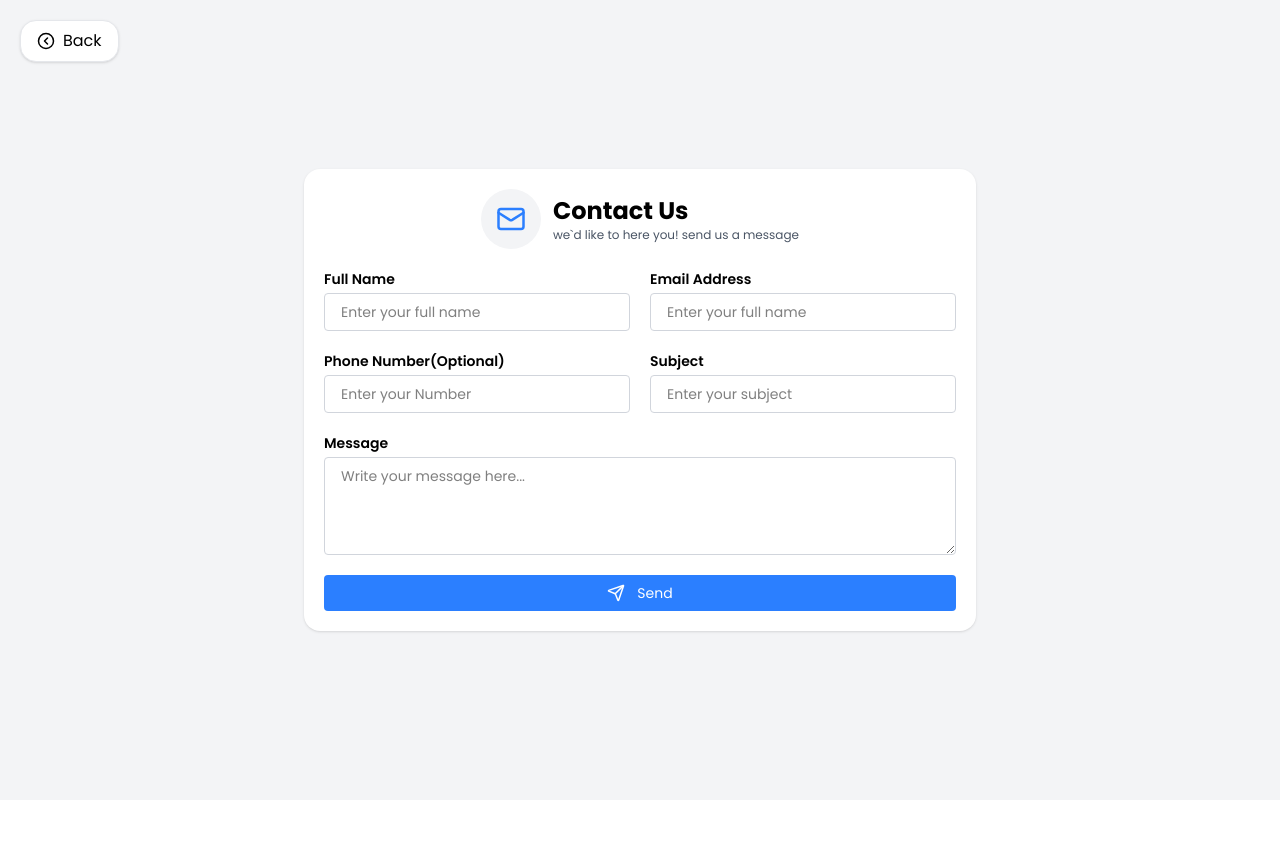
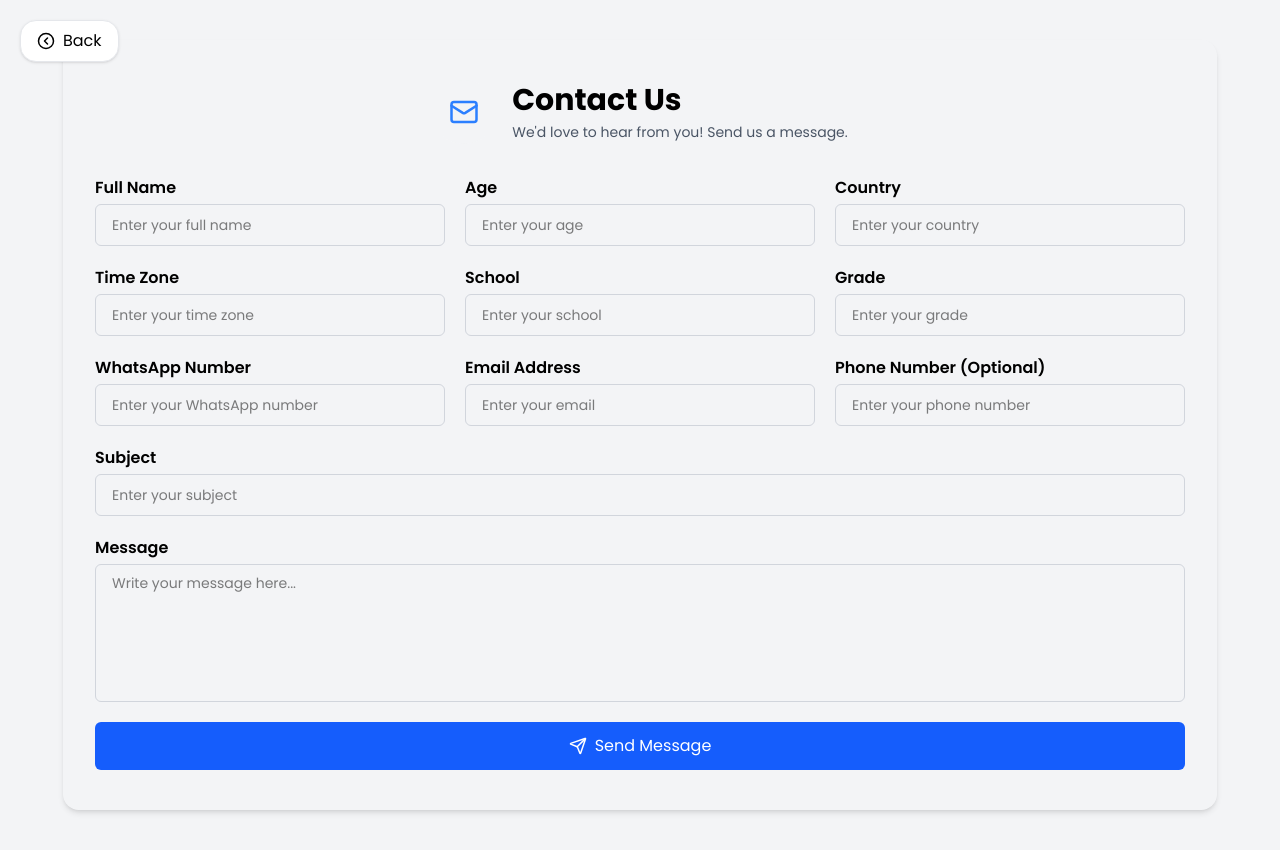
Before and after one commit to akramansari27923mah-dotcom/RisingStars, a Next.js app: page /contact in a window 1280 px wide. Before the commit the page ends 800 px from the top, so only its background shows below. Built offline with nearby package versions, Linux system fonts and the light colour scheme.

Commit message:
Form updated

```diff
--- a/app/api/contact/route.js
+++ b/app/api/contact/route.js
@@ -1,17 +1,40 @@
-import { NextResponse as res } from "next/server";
-import { formDataModel } from "@/schemas/formSchema";
-import { connectDB } from "@/lib/dataBase";
+import { NextResponse as res } from 'next/server';
+import { formDataModel } from '@/schemas/formSchema';
+import { connectDB } from '@/lib/dataBase';
 
 export const POST = async (req) => {
   connectDB();
   try {
     const body = await req.json();
-    const { fullname, email, phone, subject, message } = body;
+    const {
+      fullname,
+      email,
+      phone,
+      subject,
+      message,
+      age,
+      country,
+      grade,
+      school,
+      timezone,
+      whatsapp,
+    } = body;
 
-    if (!fullname || !email || !subject || !message) {
+    if (
+      !fullname ||
+      !email ||
+      !subject ||
+      !message ||
+      !age ||
+      !country ||
+      !grade ||
+      !school ||
+      !timezone ||
+      !whatsapp
+    ) {
       return res.json(
         {
-          message: "All fields are required",
+          message: 'All fields are required',
           success: false,
         },
         { status: 401 },
@@ -23,7 +46,7 @@ export const POST = async (req) => {
     if (isEmailExist) {
       return res.json(
         {
-          message: "Email already exist",
+          message: 'Email already exist',
           success: false,
         },
         { status: 400 },
@@ -36,11 +59,17 @@ export const POST = async (req) => {
       subject,
       phone,
       message,
+      age,
+      country,
+      grade,
+      school,
+      timezone,
+      whatsapp,
     });
 
     return res.json(
       {
-        message: "Form fill Successed",
+        message: 'Form fill Successed',
         success: true,
         user: userData,
       },
@@ -49,7 +78,7 @@ export const POST = async (req) => {
   } catch (err) {
     return res.json(
       {
-        message: "Internal server error",
+        message: 'Internal server error',
         success: false,
       },
       { status: 500 },
--- a/app/layout.jsx
+++ b/app/layout.jsx
@@ -19,8 +19,15 @@ const geistMono = Geist_Mono({
 });
 
 export const metadata = {
-  title: "Create Next App",
-  description: "Generated by create next app",
+  metadataBase: new URL("https://www.learnaxo.com"),
+  title: "Learnaxo | Online Learning Platform",
+  description:
+    "Learnaxo is a modern online learning platform offering interactive courses, live classes, and expert instructors.",
+  icons: {
+    icon: "/favicon.ico",
+    shortcut: "/favicon.ico",
+    apple: "/favicon.ico",
+  },
 };
 
 export default function RootLayout({ children }) {
--- a/components/Contact.jsx
+++ b/components/Contact.jsx
@@ -9,11 +9,16 @@ const ContactPage = () => {
 
   const model = {
     fullname: "",
+    age: "",
+    country: "",
+    school: "",
+    grade: "",
+    timezone: "",
     email: "",
     phone: "",
     subject: "",
-    message: ""
-
+    message: "",
+    whatsapp : ""
   }
 
   const [formData, setFormData] = useState(model)
@@ -34,80 +39,210 @@ const ContactPage = () => {
   }
 
   return (
-   <div className='flex justify-center items-center h-screen bg-gray-100'>
+   <div className='flex justify-center items-center min-h-screen bg-gray-100'>
 
-    <Link href={'/'} className='absolute top-5 left-5 flex justify-center items-center gap-2 cursor-pointer hover:scale-105 transition-all duration-300 border border-gray-200 bg-white text-black px-4 py-2 rounded-2xl shadow  hover:bg-white/80'>
+    <Link href={'/'} className='fixed top-5 left-5 flex justify-center items-center gap-2 cursor-pointer hover:scale-105 transition-all duration-300 border border-gray-200 bg-white text-black px-4 py-2 rounded-2xl shadow  hover:bg-white/80'>
       <CircleChevronLeft size={18} />
         <span>
         Back
         </span>
       </Link>
 
-    <div className='shadow p-5 rounded-2xl text-black bg-white w-full max-w-2xl flex flex-col justify-center items-center gap-5'>
+   <div className="max-w-7xl mx-auto px-4 sm:px-6 text-black lg:px-8 py-10 shadow-md m-10 rounded-2xl">
 
-      <div className='flex  justify-center items-center gap-3'>
-        <div className='w-15 h-15 bg-gray-100 rounded-full text-blue-500 flex justify-center items-center'>
-
+  <div className="flex flex-col sm:flex-row justify-center items-center gap-4 text-center sm:text-left mb-8">
+    <div className="w-16 h-16 bg-gray-100 rounded-full flex justify-center items-center text-blue-500">
       <Mail size={30} />
     </div>
+
     <div>
-            <h1 className='text-2xl font-bold'>Contact Us</h1>
-            <p className='text-xs text-gray-600'>we`d like to here you! send us a message</p>
+      <h1 className="text-2xl md:text-3xl font-bold">
+        Contact Us
+      </h1>
+
+      <p className="text-sm text-gray-600 mt-1">
+        We&apos;d love to hear from you! Send us a message.
+      </p>
     </div>
   </div>
 
-      <form className='grid grid-cols-1 md:grid-cols-2 justify-center items-center gap-5 w-full text-sm' onSubmit={handelSubmit}>
+  <form
+    onSubmit={handelSubmit}
+    className="grid grid-cols-1 sm:grid-cols-2 lg:grid-cols-3 gap-5"
+  >
 
-        <div className='flex flex-col justify-center gap-1'>
-          <label className='text-sm font-semibold'>Full Name</label>
-          <input onChange={handelInput} value={formData.fullname} name='fullname' type="text" className='px-4 py-2 focus:border-gray-500  outline-none rounded-sm w-full border border-gray-300 ' placeholder='Enter your full name ' />
+
+    <div className="flex flex-col gap-1">
+      <label className="font-semibold">Full Name</label>
+
+      <input
+        type="text"
+        name="fullname"
+        value={formData.fullname}
+        onChange={handelInput}
+        placeholder="Enter your full name"
+        className="w-full rounded-md border placeholder:text-sm border-gray-300 px-4 py-2 outline-none focus:border-blue-500"
+      />
     </div>
 
-        <div className='flex flex-col justify-center gap-1'>
-          <label className='text-sm font-semibold'>Email Address</label>
-          <input onChange={handelInput} value={formData.email} name='email' type="text" className='px-4 py-2 focus:border-gray-500  placeholder:text-sm outline-none rounded-sm w-full border border-gray-300 ' placeholder='Enter your full name ' />
+
+    <div className="flex flex-col gap-1">
+      <label className="font-semibold">Age</label>
+
+      <input
+        type="number"
+        name="age"
+        value={formData.age}
+        onChange={handelInput}
+        placeholder="Enter your age"
+        className="w-full rounded-md border placeholder:text-sm border-gray-300 px-4 py-2 outline-none focus:border-blue-500"
+      />
     </div>
 
-        <div className='flex flex-col justify-center gap-1'>
-          <label className='text-sm font-semibold'>Phone Number(Optional)</label>
-          <input onChange={handelInput} value={formData.phone} name='phone' type="number" className='px-4 py-2 focus:border-gray-500 placeholder:text-sm  outline-none rounded-sm w-full border border-gray-300 ' placeholder='Enter your Number ' />
+    <div className="flex flex-col gap-1">
+      <label className="font-semibold">Country</label>
+
+      <input
+        type="text"
+        name="country"
+        value={formData.country}
+        onChange={handelInput}
+        placeholder="Enter your country"
+        className="w-full rounded-md border placeholder:text-sm border-gray-300 px-4 py-2 outline-none focus:border-blue-500"
+      />
     </div>
 
-        <div className='flex flex-col justify-center gap-1'>
-          <label className='text-sm font-semibold'>Subject</label>
-          <input onChange={handelInput} name='subject'  value={formData.subject} type="text" className='px-4 py-2 focus:border-gray-500 placeholder:text-sm  outline-none rounded-sm w-full border border-gray-300 ' placeholder='Enter your subject' />
+
+    <div className="flex flex-col gap-1">
+      <label className="font-semibold">Time Zone</label>
+
+      <input
+        type="text"
+        name="timezone"
+        value={formData.timezone}
+        onChange={handelInput}
+        placeholder="Enter your time zone"
+        className="w-full rounded-md border placeholder:text-sm border-gray-300 px-4 py-2 outline-none focus:border-blue-500"
+      />
     </div>
 
-        <div className='flex flex-col justify-center md:col-span-2 gap-1'>
-          <label className='text-sm font-semibold'>Message</label>
-          <textarea onChange={handelInput} name='message' value={formData.message} rows={4} className='px-4 py-2 focus:border-gray-500 placeholder:text-sm  outline-none rounded-sm w-full border border-gray-300 ' placeholder='Write your message here... ' />
+
+    <div className="flex flex-col gap-1">
+      <label className="font-semibold">School</label>
+
+      <input
+        type="text"
+        name="school"
+        value={formData.school}
+        onChange={handelInput}
+        placeholder="Enter your school"
+        className="w-full rounded-md border placeholder:text-sm border-gray-300 px-4 py-2 outline-none focus:border-blue-500"
+      />
     </div>
 
-        <button className='flex justify-center items-center cursor-pointer gap-3 bg-blue-500 md:col-span-2 py-2 rounded-sm text-white hover:scale-105 active:scale-100 transition-all duration-300'>
-          {
-            !loader ? (
+
+    <div className="flex flex-col gap-1">
+      <label className="font-semibold">Grade</label>
+
+      <input
+        type="text"
+        name="grade"
+        value={formData.grade}
+        onChange={handelInput}
+        placeholder="Enter your grade"
+        className="w-full rounded-md border placeholder:text-sm border-gray-300 px-4 py-2 outline-none focus:border-blue-500"
+      />
+    </div>
+
+
+    <div className="flex flex-col gap-1">
+      <label className="font-semibold">WhatsApp Number</label>
+
+      <input
+        type="number"
+        name="whatsapp"
+        value={formData.whatsapp}
+        onChange={handelInput}
+        placeholder="Enter your WhatsApp number"
+        className="w-full rounded-md border placeholder:text-sm border-gray-300 px-4 py-2 outline-none focus:border-blue-500"
+      />
+    </div>
+
+
+    <div className="flex flex-col gap-1">
+      <label className="font-semibold">Email Address</label>
+
+      <input
+        type="email"
+        name="email"
+        value={formData.email}
+        onChange={handelInput}
+        placeholder="Enter your email"
+        className="w-full rounded-md border placeholder:text-sm border-gray-300 px-4 py-2 outline-none focus:border-blue-500"
+      />
+    </div>
+
+
+    <div className="flex flex-col gap-1">
+      <label className="font-semibold">
+        Phone Number (Optional)
+      </label>
+
+      <input
+        type="number"
+        name="phone"
+        value={formData.phone}
+        onChange={handelInput}
+        placeholder="Enter your phone number"
+        className="w-full rounded-md border placeholder:text-sm border-gray-300 px-4 py-2 outline-none focus:border-blue-500"
+      />
+    </div>
+
+
+    <div className="flex flex-col gap-1 lg:col-span-3">
+      <label className="font-semibold">Subject</label>
+
+      <input
+        type="text"
+        name="subject"
+        value={formData.subject}
+        onChange={handelInput}
+        placeholder="Enter your subject"
+        className="w-full rounded-md border placeholder:text-sm border-gray-300 px-4 py-2 outline-none focus:border-blue-500"
+      />
+    </div>
+
+    {/* Message */}
+    <div className="flex flex-col gap-1 lg:col-span-3">
+      <label className="font-semibold">Message</label>
+
+      <textarea
+        rows={5}
+        name="message"
+        value={formData.message}
+        onChange={handelInput}
+        placeholder="Write your message here..."
+        className="w-full rounded-md border placeholder:text-sm border-gray-300 px-4 py-2 outline-none resize-none focus:border-blue-500"
+      />
+    </div>
+
+    <button
+      className="lg:col-span-3 w-full py-3 rounded-md bg-blue-600 text-white flex justify-center items-center gap-2 hover:bg-blue-700 transition"
+    >
+      {!loader ? (
         <>
           <Send size={18} />
-          <span>
-            Send
-          </span>
+          <span>Send Message</span>
         </>
-            ) :
-            (
+      ) : (
         <>
-          <LoaderCircle className='animate-spin' size={18} />
-          <span className='tracking-wider'>
-            Sending...
-          </span>
+          <LoaderCircle className="animate-spin" size={18} />
+          <span>Sending...</span>
         </>
-            )
-          }
+      )}
     </button>
+
   </form>
-
-      {/* <div>
-        support
-      </div> */}
 </div>
    </div>
   )
--- a/schemas/formSchema.js
+++ b/schemas/formSchema.js
@@ -25,6 +25,36 @@ const formDataSchema = new mongoose.Schema({
     trim: true,
     required: true,
   },
+  age: {
+    type: Number,
+    trim: true,
+    required: true,
+  },
+  country: {
+    type: String,
+    trim: true,
+    required: true,
+  },
+  grade: {
+    type: String,
+    trim: true,
+    required: true,
+  },
+  school: {
+    type: String,
+    trim: true,
+    required: true,
+  },
+  timezone: {
+    type: String,
+    trim: true,
+    required: true,
+  },
+  whatsapp: {
+    type: Number,
+    trim: true,
+    required: true,
+  },
 });
 
 export const formDataModel =
```
Lines whose indentation alone changed are shown as unchanged.
